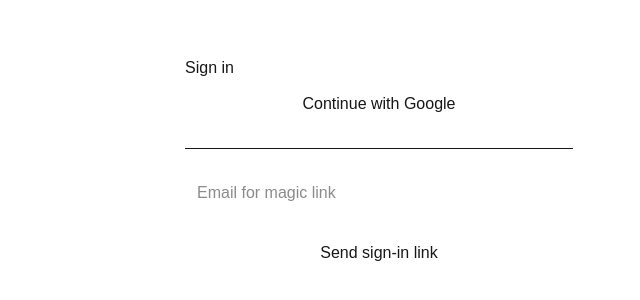
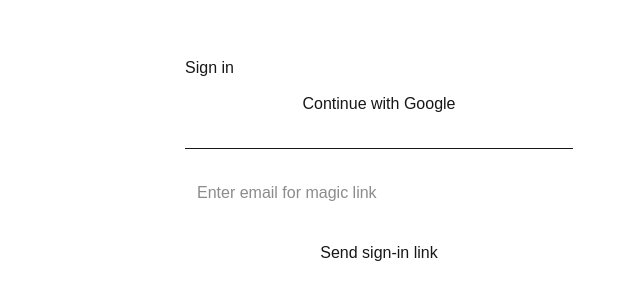
Before and after one commit to revoltlution/bikebuspal-app, a Next.js app: page /login in a window 1280 px wide. Shown: the top 300 px of the page, without its empty margins (261-901 px from the left). Built offline with nearby package versions, Linux system fonts and the light colour scheme; no server answers.

Commit message:
small edits to test commit user

```diff
--- a/app/login/page.tsx
+++ b/app/login/page.tsx
@@ -94,7 +94,7 @@
       <input
         value={email}
         onChange={(e) => setEmail(e.target.value)}
-        placeholder="Email for magic link"
+        placeholder="Enter email for magic link"
         style={{ width: "100%", padding: 12, marginBottom: 12 }}
       />
       <button onClick={onEmailLink} style={{ width: "100%", padding: 12 }}>
```
